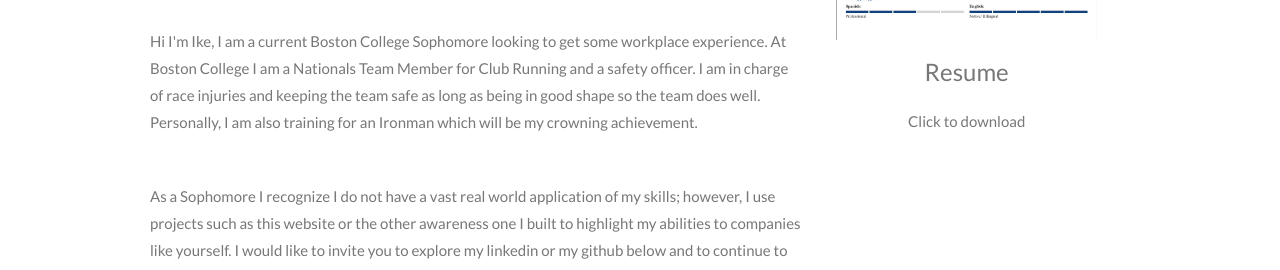
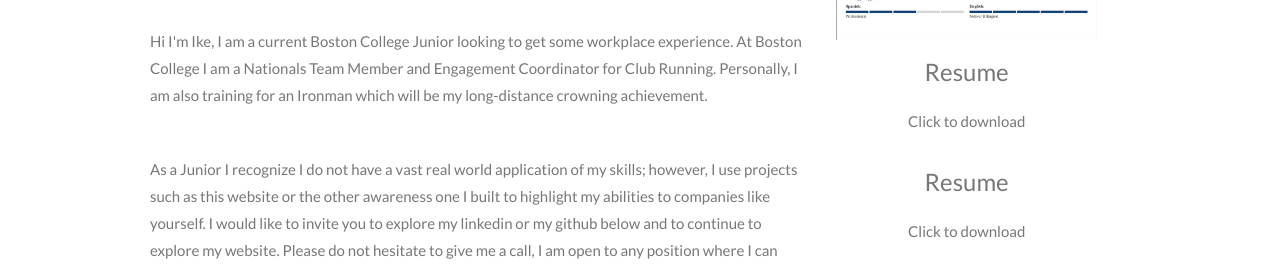
Before and after one commit to ikepawsat/ikepawsat.github.io, a plain HTML site: page Portfolio/about.html in a window 1280 px wide. Shown: the part 527-797 px from the top of the page. Drawn offline with nearby package versions, Linux system fonts and the light colour scheme.

Commit message:
Minor changes

```diff
--- a/Portfolio/about.html
+++ b/Portfolio/about.html
@@ -73,11 +73,10 @@ body, html {
                 both in skill and in character."
             </p>
             <h1>Autobiography</h1>
-          <p class="w3-padding-16">Hi I'm Ike, I am a current Boston College Sophomore looking to get some workplace experience.
-              At Boston College I am a Nationals Team Member for Club Running and a safety officer. I am in charge of race injuries
-              and keeping the team safe as long as being in good shape so the team does well. Personally, I am also training for an
-              Ironman which will be my crowning achievement.</p>
-          <p class = "w3-padding-16">As a Sophomore I recognize I do not have a vast real world application of my skills; however,
+            <p class="w3-padding-16">Hi I'm Ike, I am a current Boston College Junior looking to get some workplace experience.
+                At Boston College I am a Nationals Team Member and  Engagement Coordinator for Club Running. Personally, I am
+                also training for an Ironman which will be my long-distance crowning achievement.</p>
+            <p class = "w3-padding-16">As a Junior I recognize I do not have a vast real world application of my skills; however,
                 I use projects such as this website or the other awareness one I built to highlight my abilities to companies like yourself.
                 I would like to invite you to explore my linkedin or my github below and to continue to explore my website. Please do
                 not hesitate to give me a call, I am open to any position where I can gain real workplace experience.
@@ -97,6 +96,15 @@ body, html {
             <h3>Resume</h3>
             <p>Click to download</p>
         </div>
+
+        <div class="w3-third w3-center">
+            <div class = "me">
+                <!--Another Picture you like goes here... Maybe a running one?-->
+            </div>
+            <h3>Resume</h3>
+            <p>Click to download</p>
+        </div>
+
     </div>
 </div>
 
```
Also changed, not shown: Portfolio/portfolio.html (+16 -1 lines). Lines whose indentation alone changed are shown as unchanged.
